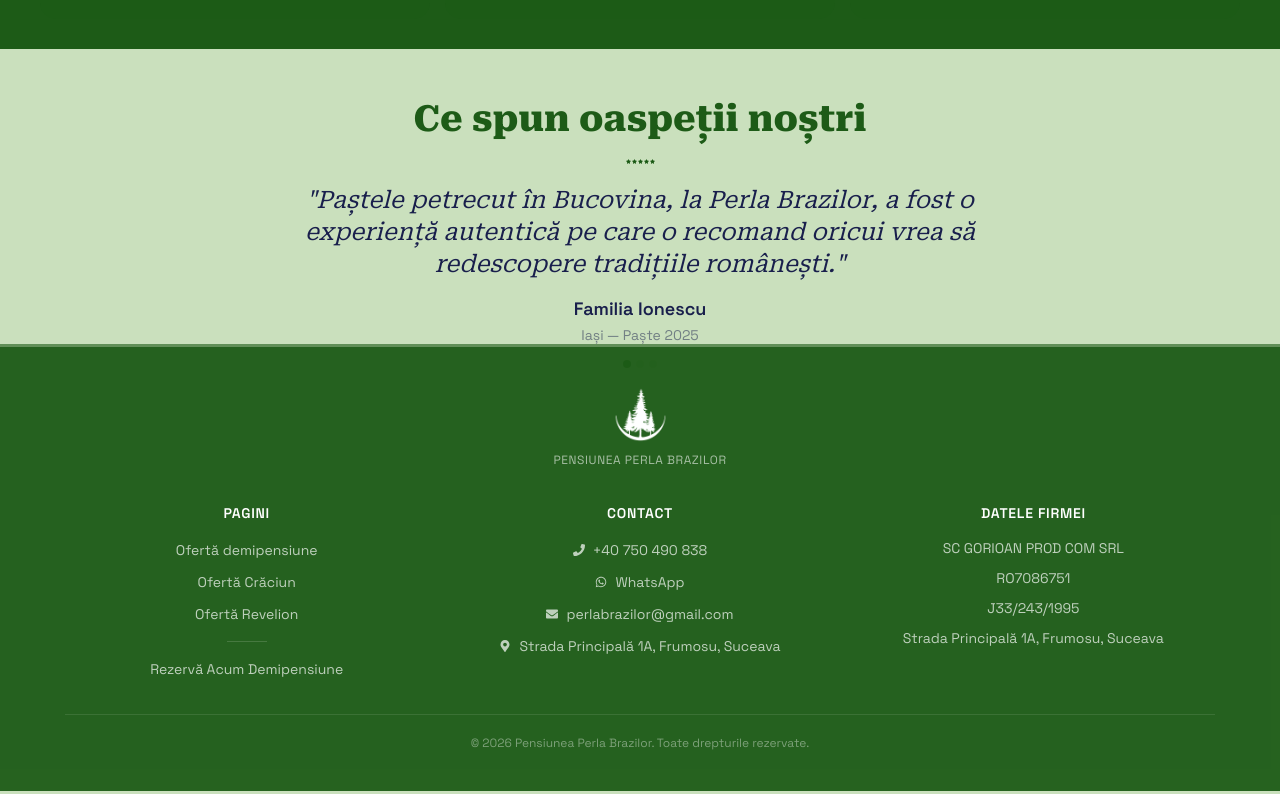
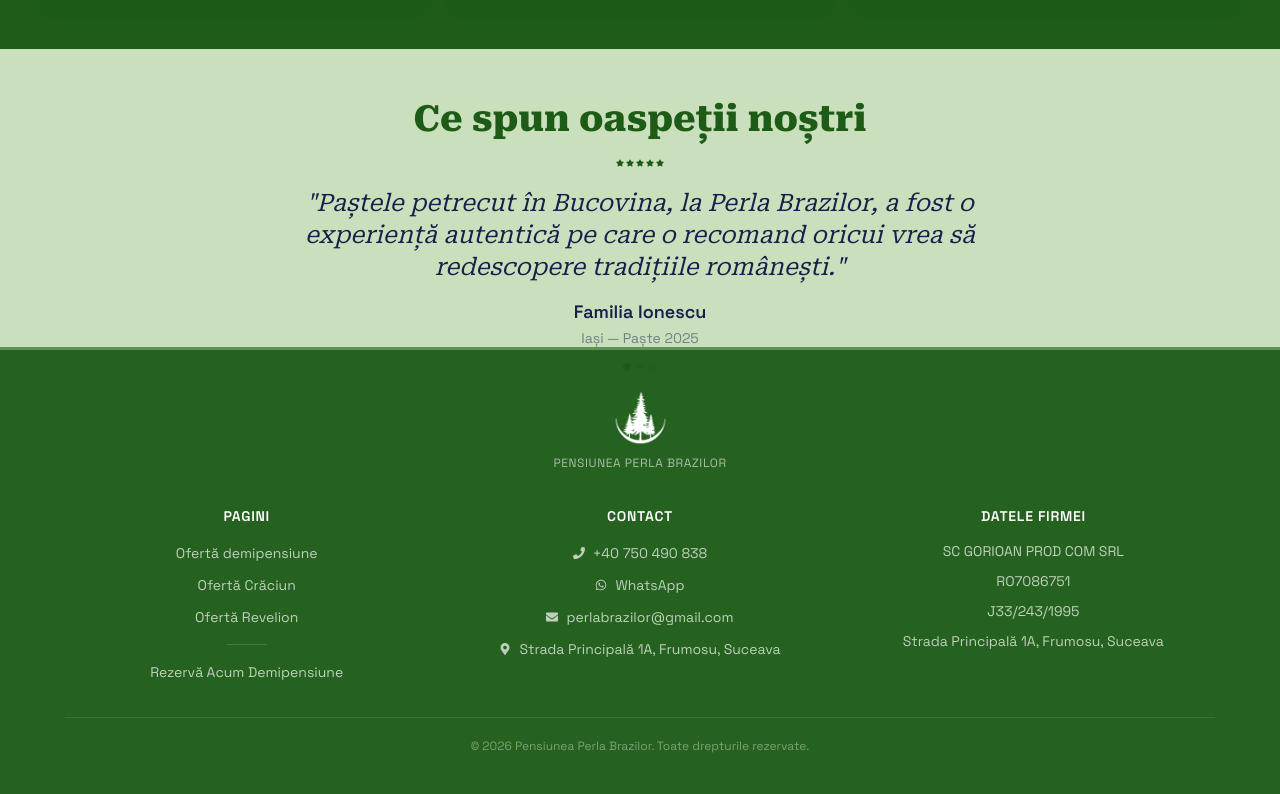
Before and after one commit to ciokyyy/actual-perla, a Next.js app: page /ro in a window 1280 px wide. Shown: the part 1772-2566 px from the top of the page. Built offline with nearby package versions, Linux system fonts and the light colour scheme.

Commit message:
Make review stars bigger

```diff
--- a/src/components/ReviewsSection.tsx
+++ b/src/components/ReviewsSection.tsx
@@ -42,9 +42,9 @@ interface ReviewsSectionProps {
 
 function Stars({ count = 5 }: { count?: number }) {
   return (
-    <div className="flex gap-1">
+    <div className="flex gap-2">
       {Array.from({ length: count }).map((_, i) => (
-        <FaStar key={i} className="w-5 h-5 text-primary" />
+        <FaStar key={i} className="w-8 h-8 text-primary" />
       ))}
     </div>
   );
```
